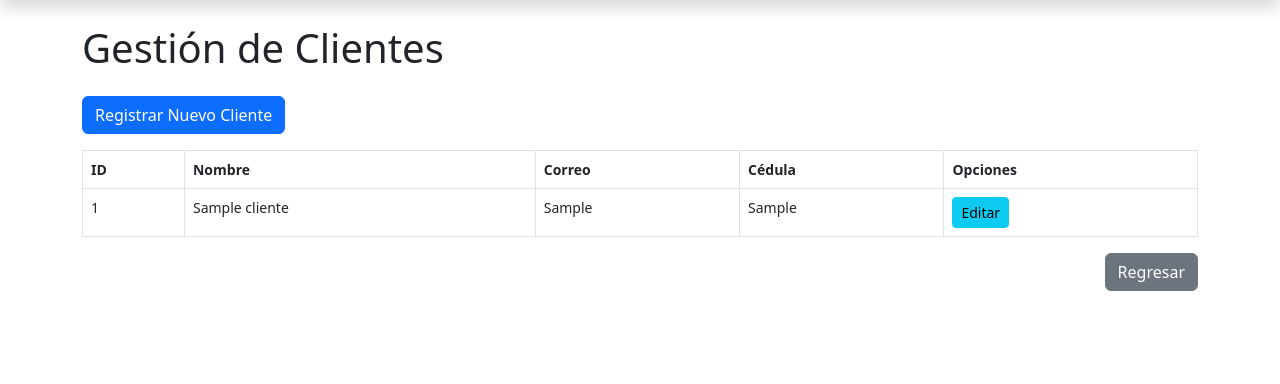
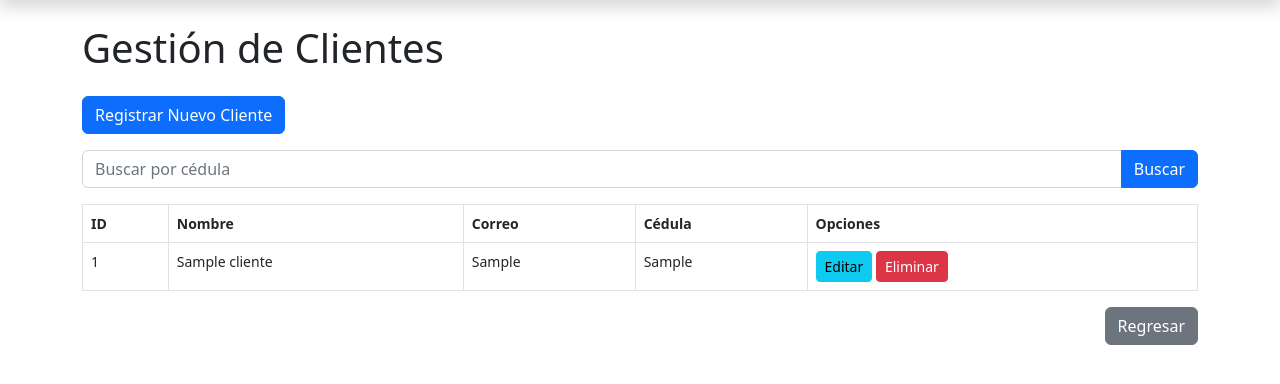
Before and after one commit to Daniel-Sequeira/Proyecto_Final_Progra_Avanzada, a PHP site: page /Proyecto_Final_Progra_Avanzada/cliente in a window 1280 px wide. Shown: the part 48-432 px from the top of the page. Run offline with PHP 8.4, Linux system fonts and the light colour scheme; tables that the repository leaves empty or names only in its code hold one stand-in row (values such as "Sample post").

Commit message:
clientes eliminar

```diff
--- a/controllers/cliente.php
+++ b/controllers/cliente.php
@@ -1,5 +1,6 @@
 <?php
 class Cliente extends Controller {
+    public $db;
 
     function __construct(){
         parent::__construct();
@@ -47,5 +48,27 @@ class Cliente extends Controller {
             echo "Error al actualizar cliente";
         }
     }
+
+     //Eliminar cliente
+   public function eliminar() {
+    if (isset($_POST['id_cliente'])) {
+        $id_cliente = $_POST['id_cliente'];
+        if ($this->model->eliminar($id_cliente)) {
+            session_start();
+            $_SESSION['mensaje'] = 'Cliente eliminado exitosamente.';
+        } else {
+            session_start();
+            $_SESSION['mensaje'] = 'Error al eliminar el cliente.';
+        }
+        header('Location: ' . constant('URL') . 'cliente');
+        exit();
+    } else {
+        session_start();
+        $_SESSION['mensaje'] = 'ID de cliente no recibido.';
+        header('Location: ' . constant('URL') . 'cliente');
+        exit();
+    }
+}
+
 }
 ?>
--- a/models/clientemodel.php
+++ b/models/clientemodel.php
@@ -82,5 +82,18 @@ class ClienteModel extends Model {
             return false;
         }
     }
+
+     public function eliminar($id_cliente) {
+        try {
+            $query = $this->db->connect()->prepare("DELETE FROM cliente WHERE id_cliente = :id_cliente");
+            $query->execute(['id_cliente' => $id_cliente]);
+            return true;
+        } catch(PDOException $e) {
+            error_log($e->getMessage());
+            return false;
+        }
+    }
+
+
 }
 ?>
--- a/views/cliente/index.php
+++ b/views/cliente/index.php
@@ -1,11 +1,13 @@
 <!DOCTYPE html>
 <html lang="en">
+
 <head>
     <meta charset="UTF-8">
     <meta name="viewport" content="width=device-width, initial-scale=1.0">
     <title>Gestión de Clientes</title>
-  <link href="<?php echo constant('URL'); ?>css/bootstrap.min.css"rel="stylesheet">
+    <link href="<?php echo constant('URL'); ?>css/bootstrap.min.css" rel="stylesheet">
 </head>
+
 <body>
 <?php require(__DIR__ . '/../../layout/header.php') ?>
 <div class="container my-4">
@@ -15,6 +17,24 @@
     <button type="button" class="btn btn-primary mb-3" data-bs-toggle="modal" data-bs-target="#modalCliente">
         Registrar Nuevo Cliente
     </button>
+    <form method="GET" class="mb-3">
+        <div class="input-group">
+            <input type="text" name="buscar_cedula" class="form-control" placeholder="Buscar por cédula"
+                value="<?= isset($_GET['buscar_cedula']) ? htmlspecialchars($_GET['buscar_cedula']) : '' ?>">
+            <button type="submit" class="btn btn-primary">Buscar</button>
+        </div>
+    </form>
+
+    <?php
+    // ---- FILTRADO por cédula ----
+    $clientes_filtrados = $this->clientes;
+    if (!empty($_GET['buscar_cedula'])) {
+        $cedula_busqueda = $_GET['buscar_cedula'];
+        $clientes_filtrados = array_filter($this->clientes, function ($cliente) use ($cedula_busqueda) {
+            return strpos($cliente['cedula'], $cedula_busqueda) !== false;
+        });
+    }
+    ?>
 
     <!-- Tabla de clientes -->
     <table class="table table-bordered">
@@ -28,7 +48,7 @@
             </tr>
         </thead>
         <tbody>
-                <?php foreach($this->clientes as $cliente): ?>
+            <?php foreach($clientes_filtrados as $cliente): ?>
             <tr>
                 <td><?= htmlspecialchars($cliente['id_cliente']) ?></td>
                 <td><?= htmlspecialchars($cliente['nombre']) ?></td>
@@ -37,13 +57,20 @@
                 <td>
                     <!-- Editar botón (puedes abrir un modal con los datos actuales) -->
                     <button type="button" class="btn btn-sm btn-info" data-bs-toggle="modal"
-                            data-bs-target="#modalEditarCliente"
-                            data-id="<?= $cliente['id_cliente'] ?>"
+                        data-bs-target="#modalEditarCliente" data-id="<?= $cliente['id_cliente'] ?>"
                         data-nombre="<?= htmlspecialchars($cliente['nombre'], ENT_QUOTES) ?>"
                         data-correo="<?= htmlspecialchars($cliente['correo'], ENT_QUOTES) ?>"
                         data-cedula="<?= htmlspecialchars($cliente['cedula'], ENT_QUOTES) ?>">
                         Editar
                     </button>
+                    <!-- Botón eliminar -->
+                    <form method="POST" action="<?php echo constant('URL');?>cliente/eliminar" style="display:inline;"
+                        onsubmit="return confirm('¿Estás seguro de eliminar este cliente?');">
+                        <input type="hidden" name="id_cliente" value="<?= $cliente['id_cliente'] ?>">
+                        <button type="submit" class="btn btn-sm btn-danger">
+                            Eliminar
+                        </button>
+                    </form>
                 </td>
             </tr>
             <?php endforeach; ?>
@@ -89,7 +116,8 @@
     </div>
 
     <!-- Modal de Edición de Cliente -->
-    <div class="modal fade" id="modalEditarCliente" tabindex="-1" aria-labelledby="modalEditarClienteLabel" aria-hidden="true">
+    <div class="modal fade" id="modalEditarCliente" tabindex="-1" aria-labelledby="modalEditarClienteLabel"
+        aria-hidden="true">
         <div class="modal-dialog" role="document">
             <form action="<?= constant('URL'); ?>cliente/actualizarCliente" method="POST" id="formEditarCliente">
                 <div class="modal-content">
@@ -116,6 +144,7 @@
                         <button type="button" class="btn btn-secondary" data-bs-dismiss="modal">Cancelar</button>
                         <button type="submit" class="btn btn-primary">Actualizar</button>
                     </div>
+
                 </div>
             </form>
         </div>
@@ -127,7 +156,7 @@
     document.addEventListener('DOMContentLoaded', function() {
         // Set datos para modal de edición de cliente
         var modalEditar = document.getElementById('modalEditarCliente');
-    modalEditar.addEventListener('show.bs.modal', function (event) {
+        modalEditar.addEventListener('show.bs.modal', function(event) {
             var button = event.relatedTarget;
             document.getElementById('edit_id_cliente').value = button.getAttribute('data-id');
             document.getElementById('edit_nombre').value = button.getAttribute('data-nombre');
@@ -138,17 +167,19 @@ document.addEventListener('DOMContentLoaded', function() {
         // Consulta API por cédula si la quieres usar
         document.getElementById('cedula').addEventListener('blur', function() {
             var cedula = this.value.trim();
-        if(/^[0-9]{9}$/.test(cedula)) {
+            if (/^[0-9]{9}$/.test(cedula)) {
                 fetch(`https://api.hacienda.go.cr/fe/ae?identificacion=${cedula}`)
                     .then(response => response.json())
                     .then(data => {
-                    if(data.nombre && data.nombre.length > 0) {
+                        if (data.nombre && data.nombre.length > 0) {
                             var $nombre = document.getElementById('nombre');
-                        if($nombre.value !== '' && $nombre.value !== data.nombre) {
-                            if(confirm(`La cédula ${cedula} corresponde a "${data.nombre}". ¿Desea actualizar el nombre?`)) {
+                            if ($nombre.value !== '' && $nombre.value !== data.nombre) {
+                                if (confirm(
+                                        `La cédula ${cedula} corresponde a "${data.nombre}". ¿Desea actualizar el nombre?`
+                                    )) {
                                     $nombre.value = data.nombre;
                                 }
-                        } else if($nombre.value === '') {
+                            } else if ($nombre.value === '') {
                                 $nombre.value = data.nombre;
                             }
                         } else {
@@ -164,4 +195,5 @@ document.addEventListener('DOMContentLoaded', function() {
     });
     </script>
 </body>
+
 </html>
```
Lines whose indentation alone changed are shown as unchanged.
